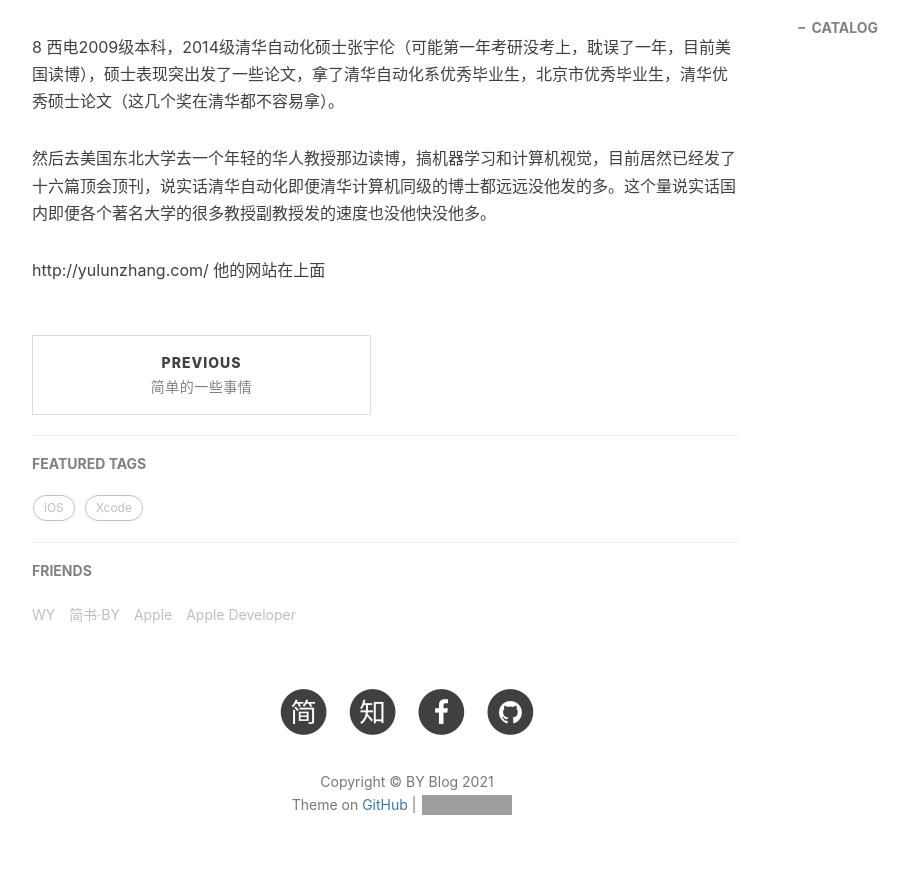
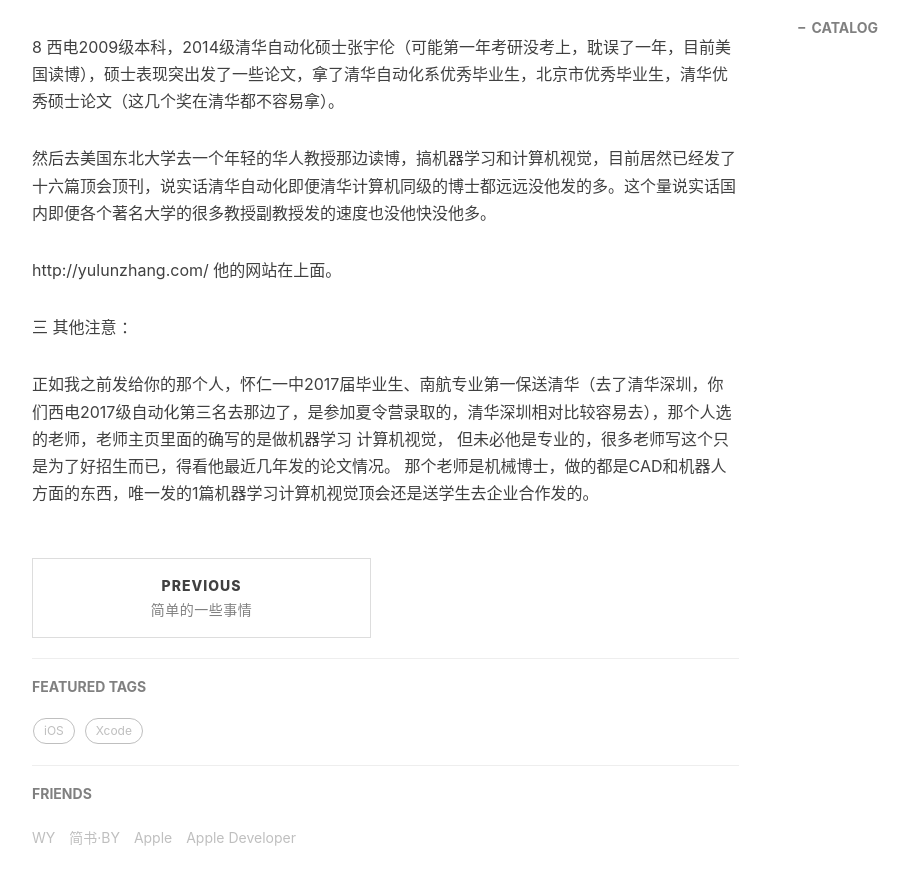
Before and after one commit to pengjiao123/pengjiao123.github.io, a Jekyll site: the page built from _posts/2021-04-01-物理学术竞赛和AI牛人.md, in a window 1280 px wide and 900 px high, scrolled down 3809 px. Shown: the top 885 px of the window, without its empty margins (233-1142 px from the left). Built offline with Jekyll 4.4.1, drawn with Linux system fonts in a browser that asks for light colours; nearby versions of some CDN libraries; comment, search, counter and statistics services are not loaded; grey boxes are pictures that could not be loaded.

Commit message:
Update 2021-04-01-物理学术竞赛和AI牛人.md

```diff
--- a/_posts/2021-04-01-物理学术竞赛和AI牛人.md
+++ b/_posts/2021-04-01-物理学术竞赛和AI牛人.md
@@ -100,4 +100,11 @@ tags:
 然后去美国东北大学去一个年轻的华人教授那边读博，搞机器学习和计算机视觉，目前居然已经发了十六篇顶会顶刊，说实话清华自动化即便清华计算机同级的博士都远远没他发的多。这个量说实话国内即便各个著名大学的很多教授副教授发的速度也没他快没他多。
 
 http://yulunzhang.com/
-他的网站在上面
+他的网站在上面。
+
+
+三 其他注意 ：
+
+正如我之前发给你的那个人，怀仁一中2017届毕业生、南航专业第一保送清华（去了清华深圳，你们西电2017级自动化第三名去那边了，是参加夏令营录取的，清华深圳相对比较容易去），那个人选的老师，老师主页里面的确写的是做机器学习 计算机视觉，
+但未必他是专业的，很多老师写这个只是为了好招生而已，得看他最近几年发的论文情况。
+那个老师是机械博士，做的都是CAD和机器人方面的东西，唯一发的1篇机器学习计算机视觉顶会还是送学生去企业合作发的。
```
